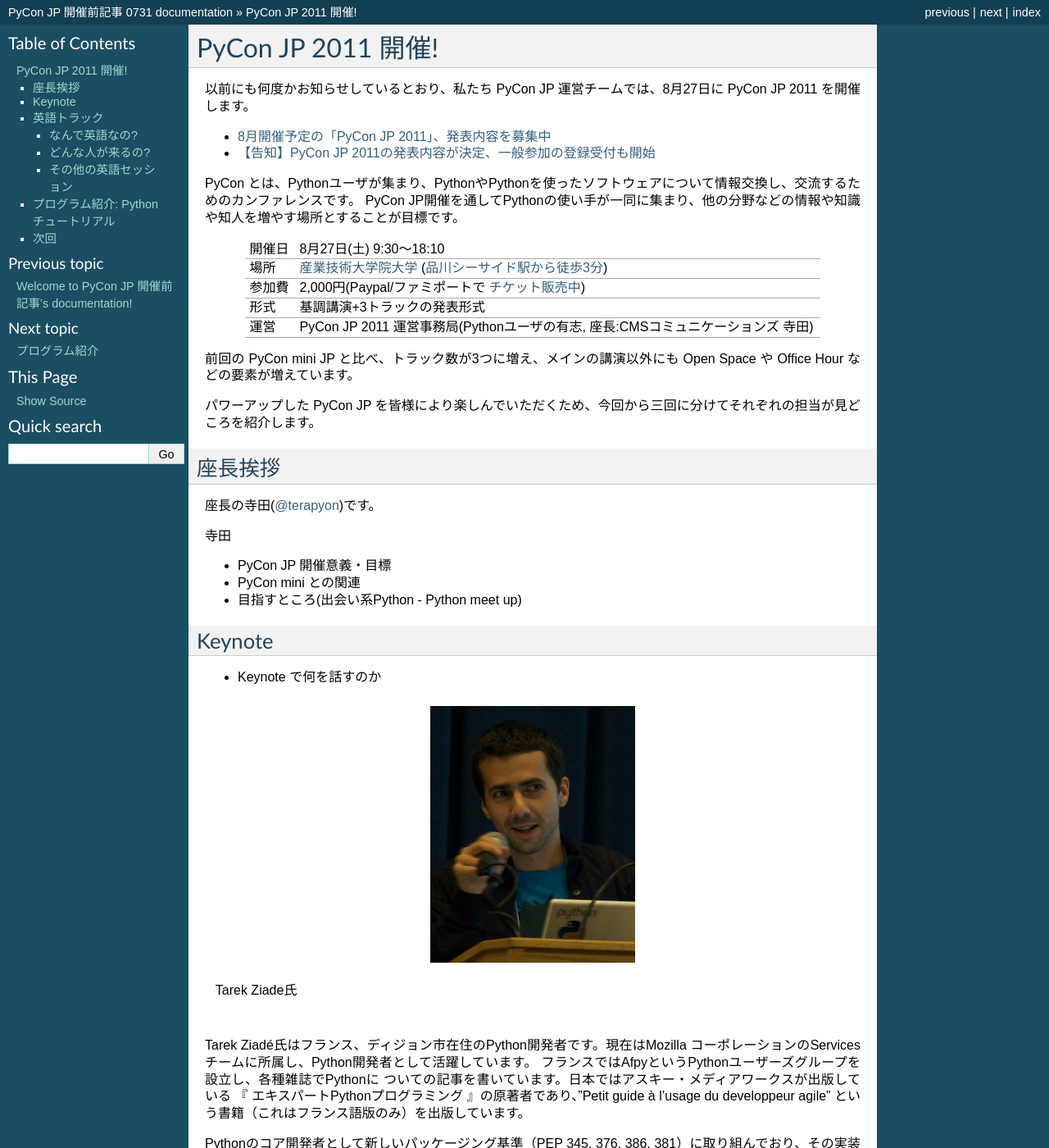
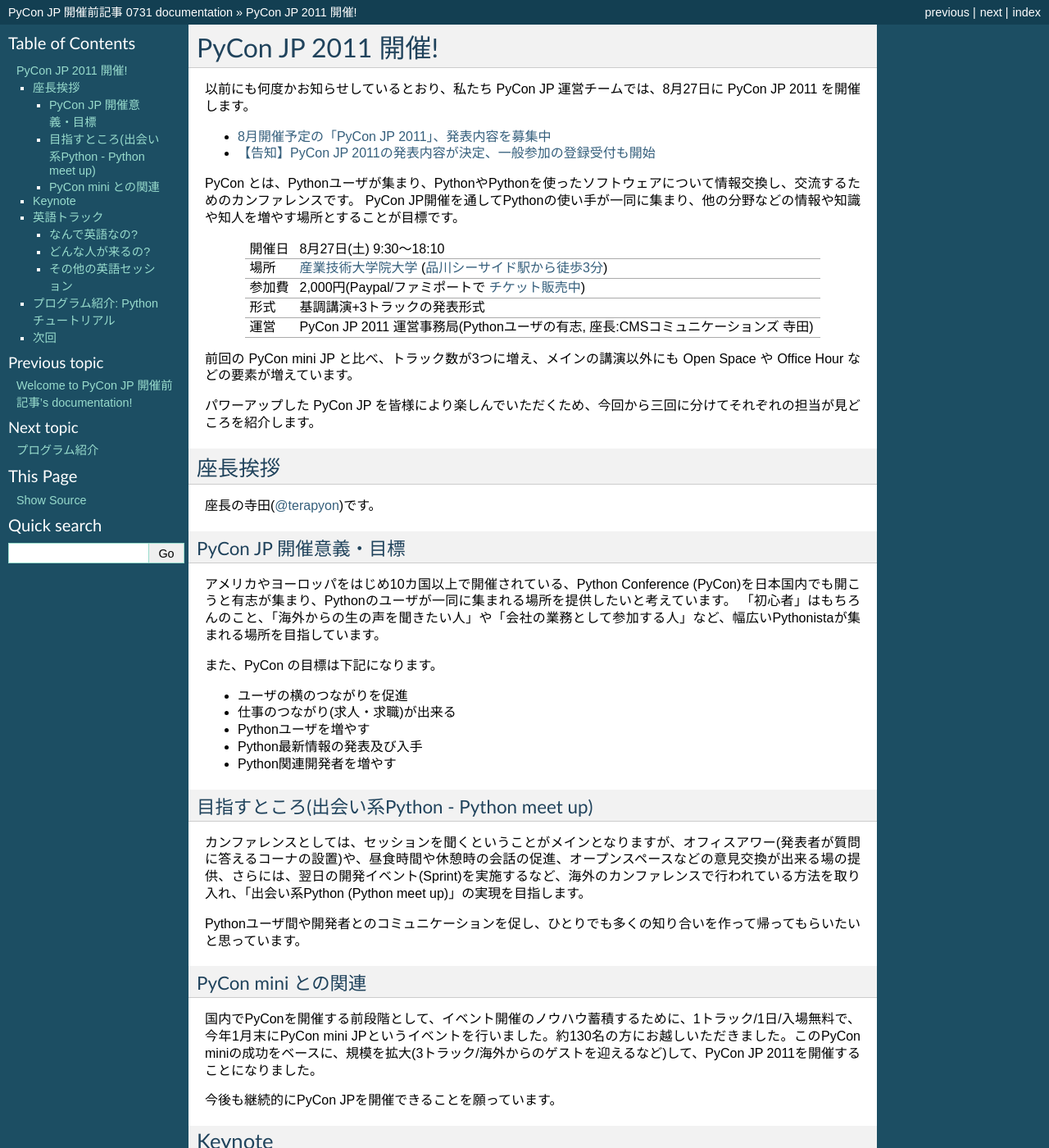
Before and after one commit to michilu/prepycon-article, a Sphinx documentation site: the page built from sphinx/vol1.rst, in a window 1280 px wide and 1400 px high. Shown: the whole window at 82% size. Built offline with Sphinx 7.4.7, drawn with Linux system fonts in a browser that asks for light colours.

Commit message:
Wrote my secction

```diff
--- a/sphinx/vol1.rst
+++ b/sphinx/vol1.rst
@@ -29,13 +29,39 @@
 
 座長挨拶
 ========
-座長の寺田(`@terapyon <http://twitter.com/takanory>`_)です。
+座長の寺田(`@terapyon <http://twitter.com/terapyon>`_)です。
 
-寺田
+PyCon JP 開催意義・目標
+-------------------------------
 
-- PyCon JP 開催意義・目標
-- PyCon mini との関連
-- 目指すところ(出会い系Python - Python meet up)
+アメリカやヨーロッパをはじめ10カ国以上で開催されている、Python Conference (PyCon)を日本国内でも開こうと有志が集まり、Pythonのユーザが一同に集まれる場所を提供したいと考えています。
+「初心者」はもちろんのこと、「海外からの生の声を聞きたい人」や「会社の業務として参加する人」など、幅広いPythonistaが集まれる場所を目指しています。
+
+
+また、PyCon の目標は下記になります。
+
+- ユーザの横のつながりを促進
+- 仕事のつながり(求人・求職)が出来る
+- Pythonユーザを増やす
+- Python最新情報の発表及び入手
+- Python関連開発者を増やす
+
+
+目指すところ(出会い系Python - Python meet up)
+----------------------------------------------------
+
+カンファレンスとしては、セッションを聞くということがメインとなりますが、オフィスアワー(発表者が質問に答えるコーナの設置)や、昼食時間や休憩時の会話の促進、オープンスペースなどの意見交換が出来る場の提供、さらには、翌日の開発イベント(Sprint)を実施するなど、海外のカンファレンスで行われている方法を取り入れ、「出会い系Python (Python meet up)」の実現を目指します。
+
+Pythonユーザ間や開発者とのコミュニケーションを促し、ひとりでも多くの知り合いを作って帰ってもらいたいと思っています。
+
+PyCon mini との関連
+--------------------------
+
+国内でPyConを開催する前段階として、イベント開催のノウハウ蓄積するために、1トラック/1日/入場無料で、今年1月末にPyCon mini JPというイベントを行いました。約130名の方にお越しいただきました。このPyCon miniの成功をベースに、規模を拡大(3トラック/海外からのゲストを迎えるなど)して、PyCon JP 2011を開催することになりました。
+
+今後も継続的にPyCon JPを開催できることを願っています。
+
+
 
 Keynote
 =======
```
